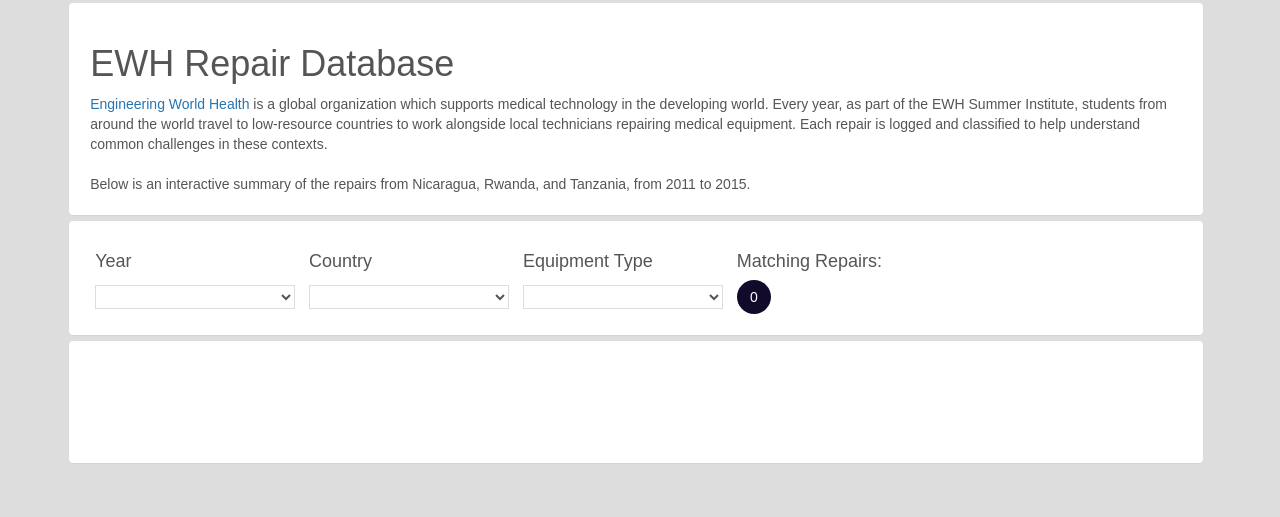
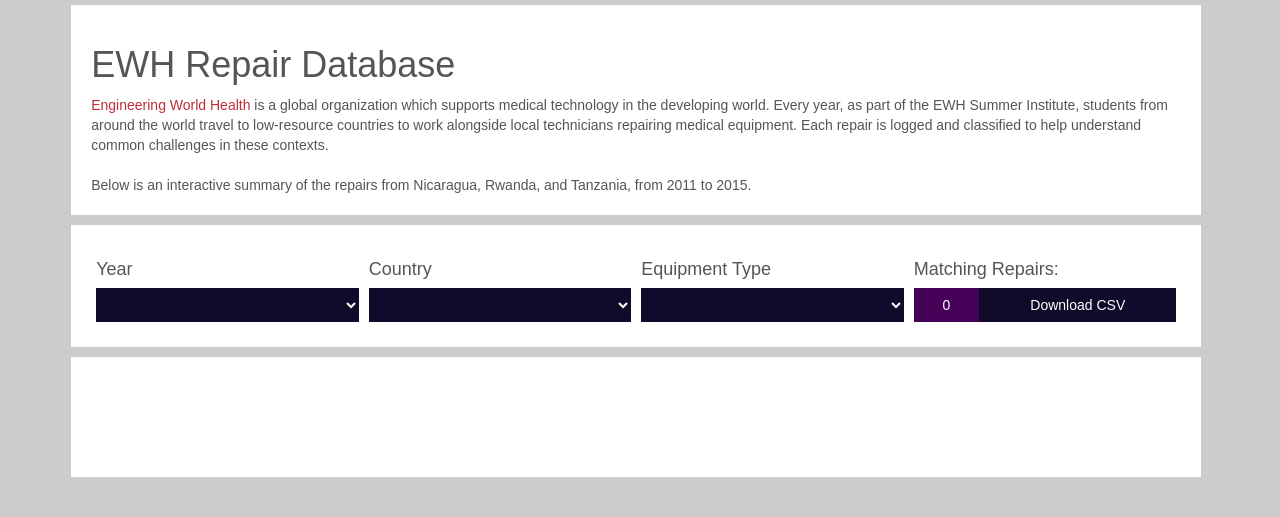
Before and after one commit to engineering-world-health/repairs, a PHP site: page / in a window 1280 px wide. Shown: the top 517 px of the page. Run offline with PHP 8.4, Linux system fonts and the light colour scheme; data that the repository does not hold is empty; some libraries are stand-ins or nearby versions.

Commit message:
close #2, restyling

```diff
--- a/css/style.css
+++ b/css/style.css
@@ -2,11 +2,17 @@ body {
   --color-text: #555555;
   --color-dark-1: #110A2A;
   --color-dark-2: #460159;
-  --color-link: #2475b1;
-  --color-link-hover: #2475b1;
-  --color-bg: #DDDDDD;
-  --color-panel: #FFFFFF;
-  --color-tr: #EBE5FF;
+  --color-link: #BF2D38;
+  --color-link-hover: #F2606B;
+  --color-bg: #CCCCCC;
+  --color-pane: #FFFFFF;
+  --color-light-1: #DDD6F6;
+}
+::selection {
+  background: var(--color-light-1);
+}
+::-moz-selection {
+  background: var(--color-light-1);
 }
 body {
   background-color: var(--color-bg);
@@ -19,29 +25,32 @@ body, p, .select {
   color: var(--color-text);
   font-family: 'PT Sans', sans-serif;
 }
-a,a:visited {
+a, a:visited {
   text-decoration: none;
   color: var(--color-link);
 }
 a:hover {
+  text-decoration: none;
   color: var(--color-link-hover);
+}
+h2 {
+  margin-bottom: 1em;
 }
 h4 {
   margin-bottom: 0.5em;
 }
 select {
-  background-color: var(--color-panel);
-  border-color: var(--color-bg);
+  background-color: var(--color-dark-1);
+  color: #fff;
+  border: none;
+  height: 34px;
+  width: 100%;
 }
-select, .checkwrap {
-  display: inline-flex;
-  font-size: inherit;
-  color: inherit;
-  padding: 2px;
-  margin: 5px 0px;
-  width: 200px;
+option {
+  background-color: var(--color-pane);
+  color: var(--color-text);
 }
-.checkwrap>span {
+.ui-container>span {
   margin-left: 5px;
 }
 legi {
@@ -52,7 +61,7 @@ legi {
 legl {
   display: block;
   padding: 0 0 0 5px;
-  background: var(--color-panel);
+  background: var(--color-pane);
 }
 table {
   position: relative;
@@ -87,7 +96,7 @@ th.headerSortDown {
 }
 th {
   text-align: left;
-  color: var(--color-panel);
+  color: var(--color-pane);
   background-color: var(--color-dark-1);
   padding: 5px;
 }
@@ -98,35 +107,25 @@ td {
   word-break: break-word;
 }
 tr:nth-child(odd) {
-  background-color: var(--color-tr);
+  background-color: var(--color-light-1);
 }
 tr:nth-child(even) {
-  background-color: var(--color-panel);
-}
-.dropdown-container {
-  margin: 0px 5px;
-  /* min-width: 200px; */
-  display: inline-block;
+  background-color: var(--color-pane);
 }
 .row {
+  display: flex;
   padding: 0px;
   margin: 0px;
 }
 [class*='col-'] {
-  vertical-align: top;
   padding: 0px;
-  margin: 0px;
+  border: 5px solid var(--color-pane);
 }
-.panel {
+[class*='col-'].pane {
+  background-color: var(--color-pane);
+  padding: 20px;
+  border: 5px solid var(--color-bg);
   height: auto;
-  background-color: var(--color-panel);
-  padding: 20px;
-  margin: 3px;
-}
-.half-width {
-  width: 50%;
-}
-.full-width {
   width: 100%;
 }
 .grid line {
@@ -140,16 +139,26 @@ tr:nth-child(even) {
   height: 80px;
 }
 #checkbox-table {
-  margin-bottom: 20px;
+  /* margin-bottom: 20px; */
 }
-#num-matches {
-  display: block;
+#num-matches, #download {
+  display: inline-block;
   height: 34px;
-  width: 34px;
   line-height: 34px;
-  -moz-border-radius: 50%;
-  border-radius: 50%;
-  background-color: var(--color-dark-1);
+  padding: 0px;
+  margin: 0px;
+  border: none;
   color: white;
   text-align: center;
 }
+#num-matches {
+  width: 25%;
+  background-color: var(--color-dark-2);
+}
+#download {
+  width: 75%;
+  background-color: var(--color-dark-1);
+}
+#download:hover {
+  background-color: var(--color-dark-2);
+}
--- a/index.php
+++ b/index.php
@@ -4,16 +4,16 @@
 <meta charset='utf-8'>
 <!--<meta http-equiv='refresh' content='1'>-->
 <link rel="icon" href="img/icon.ico"></link>
+<link rel="stylesheet" href="https://maxcdn.bootstrapcdn.com/bootstrap/3.3.7/css/bootstrap.min.css" integrity="sha384-BVYiiSIFeK1dGmJRAkycuHAHRg32OmUcww7on3RYdg4Va+PmSTsz/K68vbdEjh4u" crossorigin="anonymous">
+<link rel='stylesheet' href='css/style.css'>
 <script src="https://ajax.googleapis.com/ajax/libs/jquery/3.3.1/jquery.min.js"></script>
 <script src="https://maxcdn.bootstrapcdn.com/bootstrap/3.3.7/js/bootstrap.min.js" integrity="sha384-Tc5IQib027qvyjSMfHjOMaLkfuWVxZxUPnCJA7l2mCWNIpG9mGCD8wGNIcPD7Txa" crossorigin="anonymous"></script>
-<link rel="stylesheet" href="https://maxcdn.bootstrapcdn.com/bootstrap/3.3.7/css/bootstrap.min.css" integrity="sha384-BVYiiSIFeK1dGmJRAkycuHAHRg32OmUcww7on3RYdg4Va+PmSTsz/K68vbdEjh4u" crossorigin="anonymous">
-<link rel='stylesheet' href='css/style.css'>
 <title>EWH Repair Database</title>
 </head>
 <body>
   <div class='container'>
     <div class='row'>
-      <div class='col-12'><div class='panel'>
+      <div class='pane col-12'>
         <h1>EWH Repair Database</h1>
         <par>
         <a href='http://www.ewh.org/' target='_blank'>Engineering World Health</a>
@@ -27,54 +27,55 @@
         Nicaragua, Rwanda, and Tanzania,
         from 2011 to 2015.
         </par>
-      </div></div>
+      </div>
     </div>
-    <div class='row'>
-      <div class='col-12'><div class='panel'>
+    <div class='row' style='display:block'>
+      <div class='pane col-12'>
         <div class='row' id='filters'>
-          <div class='dropdown-container'>
+          <div class='ui-container col-xs-6 col-md-3 col-lg-3'>
             <h4>Year</h4>
             <select class=dropdown id='select-year'></select>
           </div>
-          <div class='dropdown-container'>
+          <div class='ui-container col-xs-6 col-md-3 col-lg-3'>
             <h4>Country</h4>
             <select class=dropdown id='select-country'></select>
           </div>
-          <div class='dropdown-container'>
+          <div class='ui-container col-xs-6 col-md-3 col-lg-3'>
             <h4>Equipment Type</h4>
             <select class=dropdown id='select-equipment'></select>
           </div>
-          <div class='dropdown-container'>
+          <div class='ui-container col-xs-6 col-md-3 col-lg-3'>
             <h4>Matching Repairs:</h4>
-            <span id='num-matches'>0</span>
+            <span id='num-matches'>0</span><!--
+         --><a id='download'>Download CSV</a>
           </div>
         </div>
-      </div></div>
+      </div>
     </div>
-    <div class='row' id='loading'>
-      <div class='col-12'><div class='panel'>
+    <div class='row' id='loading' style='display:block'>
+      <div class='pane col-12'>
         <div id='spinner'></div>
-      </div></div>
+      </div>
     </div>
     <div id='render' style='display: none'>
       <div class='row'>
-        <div class='col-sm-6'><div class='panel'>
+        <div class='pane col-sm-6'>
           <h2>Repair Result</h2>
           <div id='repair-result'></div>
-        </div></div>
-        <div class='col-sm-6'><div class='panel'>
+        </div>
+        <div class='pane col-sm-6'>
           <h2>Repair Type</h2>
           <div id='repair-fix'></div>
-        </div></div>
+        </div>
       </div>
       <div class='row'>
-        <div class='col-12'><div class='panel'>
+        <div class='pane col-12'>
           <h2>Equipment Type</h2>
           <div id='repair-equipment'></div>
-        </div></div>
+        </div>
       </div>
       <div class='row'>
-        <div class='col-12'><div class='panel'>
+        <div class='pane col-12'>
           <h2>Summary</h2>
           <div id='checkbox-table'></div>
           <div id='repair-table'></div>
--- a/js/main.js
+++ b/js/main.js
@@ -8,7 +8,7 @@ function gen_dropdown(select,id,list){
 }
 
 function gen_checkbox(parent,data){
-  var wrap = parent.append('div').attr('float','left').attr('class','checkwrap');
+  var wrap = parent.append('div').attr('float','left').attr('class','ui-container');
   wrap.append('input').attr('type','checkbox')
     .attr('id','checkbox-'+data['col']).property('checked',Boolean(data['checked']));
   wrap.append('span').html(data['name']);
```
